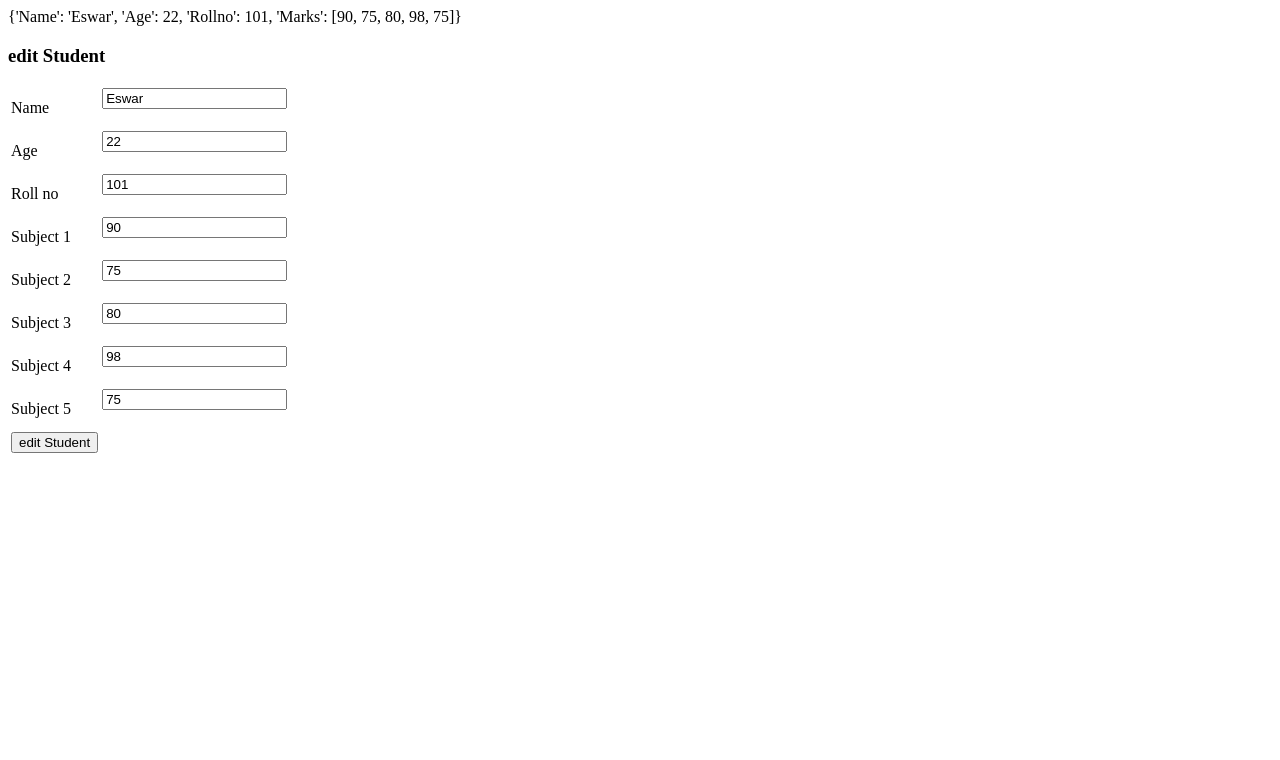
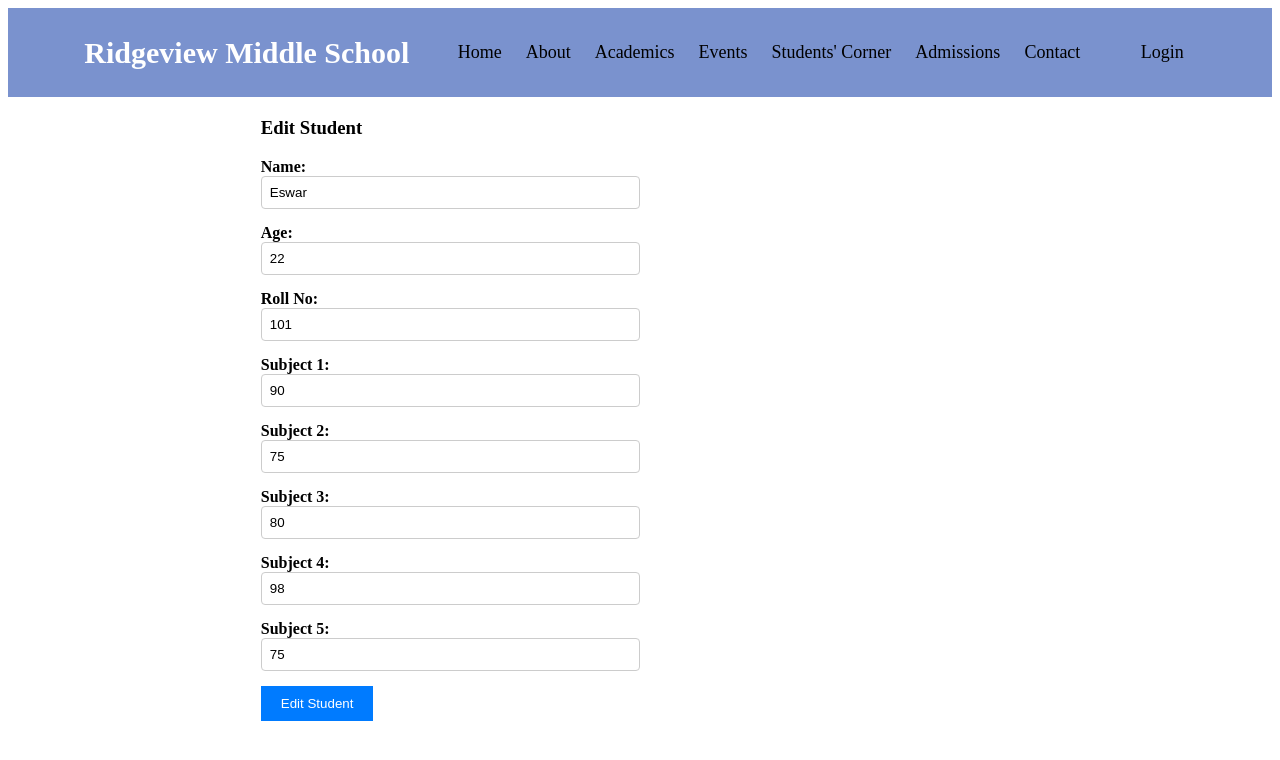
Before and after one commit to eswaramoorthik/School-webpage, a Flask app: page /edit/1 in a window 1280 px wide. Shown: the top 760 px of the page. Run offline with Flask 3, Linux system fonts and the light colour scheme.

Commit message:
Change styles in codes

```diff
--- /dev/null
+++ b/static/style.css
@@ -0,0 +1,224 @@
+.navbar {
+    overflow: hidden;
+    background-color: #7a92ce;
+    padding: 20px 40px;
+    display: flex;
+    justify-content: space-evenly;
+    align-items: center;
+}
+
+.navbar-brand {
+    font-size: 30px;
+    font-weight: bold;
+    text-decoration: none;
+    color: white;
+}
+
+.navbar-menu {
+    display: flex;
+    align-items: center;
+}
+
+.navbar-item {
+    color: black;
+    text-align: center;
+    padding: 12px;
+    text-decoration: none;
+    font-size: 18px;
+    line-height: 25px;
+    border-radius: 4px;
+}
+
+.navbar-end {
+    display: flex;
+    align-items: center;
+}
+
+.navbar-item:hover {
+    background-color: #d3d3d3;
+}
+
+
+.container {
+    display: flex;
+    flex-direction: column;
+    align-items: center;
+    justify-content: center;
+    padding: 20px;
+    font-family: Arial, sans-serif;
+}
+
+.container h1 {
+    margin-bottom: 20px;
+    font-size: 2rem;
+}
+
+.container form {
+    width: 100%;
+    max-width: 400px;
+    padding: 20px;
+    background: #f9f9f9;
+    border: 1px solid #ddd;
+    border-radius: 5px;
+    box-shadow: 0 0 10px rgba(0, 0, 0, 0.1);
+}
+
+.container form .mb-3 {
+    margin-bottom: 15px;
+}
+
+.container form .form-label {
+    font-weight: bold;
+}
+
+.container form .form-control {
+    width: 100%;
+    padding: 10px;
+    font-size: 1rem;
+    border: 1px solid #ccc;
+    border-radius: 5px;
+}
+
+.container form .btn-primary {
+    width: 100%;
+    padding: 10px;
+    font-size: 1rem;
+    background-color: #007bff;
+    color: #fff;
+    border: none;
+    border-radius: 5px;
+    cursor: pointer;
+    transition: background-color 0.3s ease;
+}
+
+.container form .btn-primary:hover {
+    background-color: #0056b3;
+}
+
+.container .btn-secondary {
+    margin-top: 10px;
+    padding: 10px;
+    font-size: 1rem;
+    background-color: #6c757d;
+    color: #fff;
+    border: none;
+    border-radius: 5px;
+    cursor: pointer;
+    transition: background-color 0.3s ease;
+}
+
+.container .btn-secondary:hover {
+    background-color: #5a6268;
+}
+
+tr, th, td{
+    border: 2px solid black;
+    width: 5rem;
+    height: 2rem;
+    text-align: center;
+}
+
+/* Example styles for the student table */
+/* Table Styles */
+.student-table {
+    width: 100%;
+    border-collapse: collapse;
+    margin-top: 20px;
+}
+
+.student-table th,
+.student-table td {
+    border: 1px solid #ccc;
+    padding: 8px;
+    text-align: center;
+}
+
+.student-table th {
+    background-color: #f2f2f2;
+    font-weight: bold;
+}
+
+/* Edit Button Style */
+.edit-btn {
+    display: inline-block;
+    padding: 6px 12px;
+    background-color: #28a745; /* Green */
+    color: #fff;
+    text-decoration: none;
+    border-radius: 4px;
+}
+
+.edit-btn:hover {
+    background-color: #218838; /* Darker green on hover */
+}
+
+/* Delete Button Style */
+.delete-btn {
+    display: inline-block;
+    padding: 6px 12px;
+    background-color: #dc3545; /* Red */
+    color: #fff;
+    text-decoration: none;
+    border-radius: 4px;
+}
+
+.delete-btn:hover {
+    background-color: #c82333; /* Darker red on hover */
+}
+
+/* Centering the button container */
+.button-container {
+    display: flex;
+    justify-content: center;
+    margin-top: 20px;
+}
+
+.button-container .btn {
+    margin: 0 10px; /* Adjust spacing between buttons */
+}
+
+.button-container .btn a {
+    display: inline-block;
+    padding: 10px 20px;
+    text-decoration: none;
+    color: #007bff;
+}
+
+.button-container .btn a:hover {
+    text-decoration: underline;
+}
+
+/* Form and Input Styles */
+.edit-form {
+    width: 60%;
+    margin: 20px auto;
+}
+
+.form-group {
+    margin-bottom: 15px;
+}
+
+.form-group label {
+    display: block;
+    font-weight: bold;
+}
+
+.form-control {
+    width: 50%;
+    padding: 8px;
+    box-sizing: border-box;
+    border: 1px solid #ccc;
+    border-radius: 4px;
+}
+
+.btn-primary {
+    background-color: #007bff;
+    color: #fff;
+    border: none;
+    padding: 10px 20px;
+    cursor: pointer;
+}
+
+.btn-primary:hover {
+    background-color: #0056b3;
+}
--- a/templates/base.html
+++ b/templates/base.html
@@ -1,40 +1,30 @@
-<!doctype html>
+<!DOCTYPE html>
 <html lang="en">
-  <head>
-    <!-- Required meta tags -->
-    <meta charset="utf-8">
-    <meta name="viewport" content="width=device-width, initial-scale=1">
+<head>
+    <meta charset="UTF-8">
+    <meta name="viewport" content="width=device-width, initial-scale=1.0">
+    <title>{% block title %}Ridgeview Middle School{% endblock title %}</title>
+    <link rel="stylesheet" href="/static/style.css">
+</head>
+<body>
+    <nav class="navbar">
+        <a href="#" class="navbar-brand">Ridgeview Middle School</a>
+        <div class="navbar-menu">
+            <a href="#" class="navbar-item">Home</a>
+            <a href="#" class="navbar-item">About</a>
+            <a href="#" class="navbar-item">Academics</a>
+            <a href="#" class="navbar-item">Events</a>
+            <a href="#" class="navbar-item">Students' Corner</a>
+            <a href="#" class="navbar-item">Admissions</a>
+            <a href="#" class="navbar-item">Contact</a>
+        </div>
+        <div class="navbar-end">
+            <a href="{{ url_for('staff_login') }}" class="navbar-item">Login</a>
+        </div>
+    </nav>
 
-    <!-- Bootstrap CSS -->
-    <link href="https://cdn.jsdelivr.net/npm/bootstrap@5.0.2/dist/css/bootstrap.min.css" rel="stylesheet" integrity="sha384-EVSTQN3/azprG1Anm3QDgpJLIm9Nao0Yz1ztcQTwFspd3yD65VohhpuuCOmLASjC" crossorigin="anonymous">
+    {% block body %}   {% endblock body %}
 
-    <title>Ridgeview Middle School</title>
-  </head>
-  <body>
-    <!-- Optional JavaScript; choose one of the two! -->
 
-    <!-- Option 1: Bootstrap Bundle with Popper -->
-    <script src="https://cdn.jsdelivr.net/npm/bootstrap@5.0.2/dist/js/bootstrap.bundle.min.js" integrity="sha384-MrcW6ZMFYlzcLA8Nl+NtUVF0sA7MsXsP1UyJoMp4YLEuNSfAP+JcXn/tWtIaxVXM" crossorigin="anonymous"></script>
-
-    <!-- Option 2: Separate Popper and Bootstrap JS -->
-    <!--
-    <script src="https://cdn.jsdelivr.net/npm/@popperjs/core@2.9.2/dist/umd/popper.min.js" integrity="sha384-IQsoLXl5PILFhosVNubq5LC7Qb9DXgDA9i+tQ8Zj3iwWAwPtgFTxbJ8NT4GN1R8p" crossorigin="anonymous"></script>
-    <script src="https://cdn.jsdelivr.net/npm/bootstrap@5.0.2/dist/js/bootstrap.min.js" integrity="sha384-cVKIPhGWiC2Al4u+LWgxfKTRIcfu0JTxR+EQDz/bgldoEyl4H0zUF0QKbrJ0EcQF" crossorigin="anonymous"></script>-->
-    <nav style="overflow: hidden; background-color: #7a92ce; padding: 20px 40px; display: flex;  justify-content: space-evenly; align-items: center;">
-      <a href="#" style="font-size: 30px; font-weight: bold; float: left; text-decoration: none; color: rgb(255, 255, 255);">Ridgeview Middle School</a>
-      <div style="float: left; display: flex; align-items: center;">
-          <a href="#" style="color: black; text-align: center; padding: 12px; text-decoration: none; font-size: 18px; line-height: 25px; border-radius: 4px;">Home</a>
-          <a href="#" style="color: black; text-align: center; padding: 12px; text-decoration: none; font-size: 18px; line-height: 25px; border-radius: 4px;">About</a>
-          <a href="#" style="color: black; text-align: center; padding: 12px; text-decoration: none; font-size: 18px; line-height: 25px; border-radius: 4px;">Academics</a>
-          <a href="#" style="color: black; text-align: center; padding: 12px; text-decoration: none; font-size: 18px; line-height: 25px; border-radius: 4px;">Events</a>
-          <a href="#" style="color: black; text-align: center; padding: 12px; text-decoration: none; font-size: 18px; line-height: 25px; border-radius: 4px;">Students' Corner</a>
-          <a href="#" style="color: black; text-align: center; padding: 12px; text-decoration: none; font-size: 18px; line-height: 25px; border-radius: 4px;">Admissions</a>
-          <a href="#" style="color: black; text-align: center; padding: 12px; text-decoration: none; font-size: 18px; line-height: 25px; border-radius: 4px;">Contact</a>
-      </div>
-      <div style="float:inline-end;">
-        <a href="{{url_for('staff_login')}}" style="color: black; text-align: center; padding: 12px; text-decoration: none; font-size: 20px; line-height: 25px; border-radius: 4px;">Login</a>
-      </div>
-  </nav>
-
-  </body>
+</body>
 </html>
--- a/templates/edit.html
+++ b/templates/edit.html
@@ -1,52 +1,45 @@
-<!DOCTYPE html>
-<html lang="en">
-<head>
-    <meta charset="UTF-8">
-    <meta name="viewport" content="width=device-width, initial-scale=1.0">
-    <title>edit details</title>
-</head>
-<body>
-{{values}}
-<h3>edit Student</h3>
-<form style="text-align-last: left;" method="post">
-    <table>
-        <tr>
-            <td><label for="Name">Name</label></td>
-            <td><input type="text" name="Name" placeholder="Name" value="{{values.Name}}"><br><br></td>
-        </tr>
-        <tr>
-            <td><label for="Age">Age</label></td>
-            <td><input type="text" name="Age" placeholder="Age" value="{{values.Age}}"><br><br></td>
-        </tr>
-        <tr>
-            <td><label for="Rollno">Roll no</label></td>
-            <td><input type="text" name="Rollno" placeholder="Roll no" value="{{values.Rollno}}"><br><br></td>
-        </tr>
-        <tr>
-            <td><label for="sub1">Subject 1</label></td>
-            <td><input type="text" name="sub1" placeholder="Mark" value="{{values.Marks[0]}}"><br><br></td>
-        </tr>
-        <tr>
-            <td><label for="sub2">Subject 2</label></td>
-            <td><input type="text" name="sub2" placeholder="Mark" value="{{values.Marks[1]}}"><br><br></td>
-        </tr>
-        <tr>
-            <td><label for="sub3">Subject 3</label></td>
-            <td><input type="text" name="sub3" placeholder="Mark" value="{{values.Marks[2]}}"><br><br></td>
-        </tr>
-        <tr>
-            <td><label for="sub4">Subject 4</label></td>
-            <td><input type="text" name="sub4" placeholder="Mark" value="{{values.Marks[3]}}"><br><br></td>
-        </tr>
-        <tr>
-            <td><label for="sub5">Subject 5</label></td>
-            <td><input type="text" name="sub5" placeholder="Mark" value="{{values.Marks[4]}}"><br><br></td>
-        </tr>
-        <tr>
-            <td><input type="submit" value="edit Student"></td>
-        </tr>
-    </table>
+{% extends 'base.html' %}
+
+{% block title %}Edit Details{% endblock title %}
+
+{% block body %}
+
+
+<form method="post" class="edit-form">
+    <h3>Edit Student</h3>
+    <div class="form-group">
+        <label for="Name">Name:</label>
+        <input type="text" name="Name" id="Name" placeholder="Enter Name" value="{{ values.Name }}" class="form-control">
+    </div>
+    <div class="form-group">
+        <label for="Age">Age:</label>
+        <input type="text" name="Age" id="Age" placeholder="Enter Age" value="{{ values.Age }}" class="form-control">
+    </div>
+    <div class="form-group">
+        <label for="Rollno">Roll No:</label>
+        <input type="text" name="Rollno" id="Rollno" placeholder="Enter Roll No" value="{{ values.Rollno }}" class="form-control">
+    </div>
+    <div class="form-group">
+        <label for="sub1">Subject 1:</label>
+        <input type="text" name="sub1" id="sub1" placeholder="Enter Mark for Subject 1" value="{{ values.Marks[0] }}" class="form-control">
+    </div>
+    <div class="form-group">
+        <label for="sub2">Subject 2:</label>
+        <input type="text" name="sub2" id="sub2" placeholder="Enter Mark for Subject 2" value="{{ values.Marks[1] }}" class="form-control">
+    </div>
+    <div class="form-group">
+        <label for="sub3">Subject 3:</label>
+        <input type="text" name="sub3" id="sub3" placeholder="Enter Mark for Subject 3" value="{{ values.Marks[2] }}" class="form-control">
+    </div>
+    <div class="form-group">
+        <label for="sub4">Subject 4:</label>
+        <input type="text" name="sub4" id="sub4" placeholder="Enter Mark for Subject 4" value="{{ values.Marks[3] }}" class="form-control">
+    </div>
+    <div class="form-group">
+        <label for="sub5">Subject 5:</label>
+        <input type="text" name="sub5" id="sub5" placeholder="Enter Mark for Subject 5" value="{{ values.Marks[4] }}" class="form-control">
+    </div>
+    <button type="submit" class="btn btn-primary">Edit Student</button>
 </form>
 
-</body>
-</html>
+{% endblock body %}
```
Also changed, not shown: templates/add.html (+8 -12 lines), templates/staff.html (+21 -18 lines), templates/table.html (+29 -32 lines).
